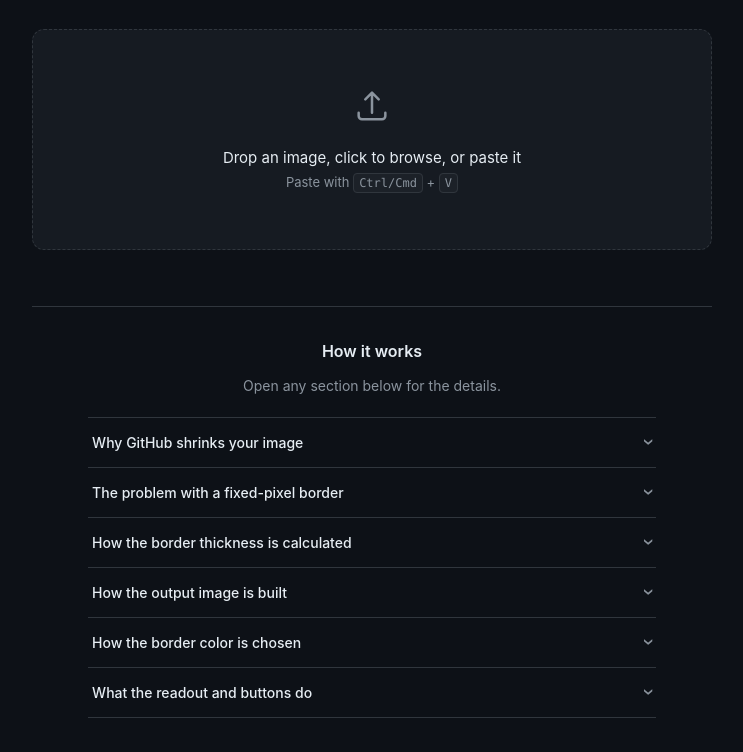
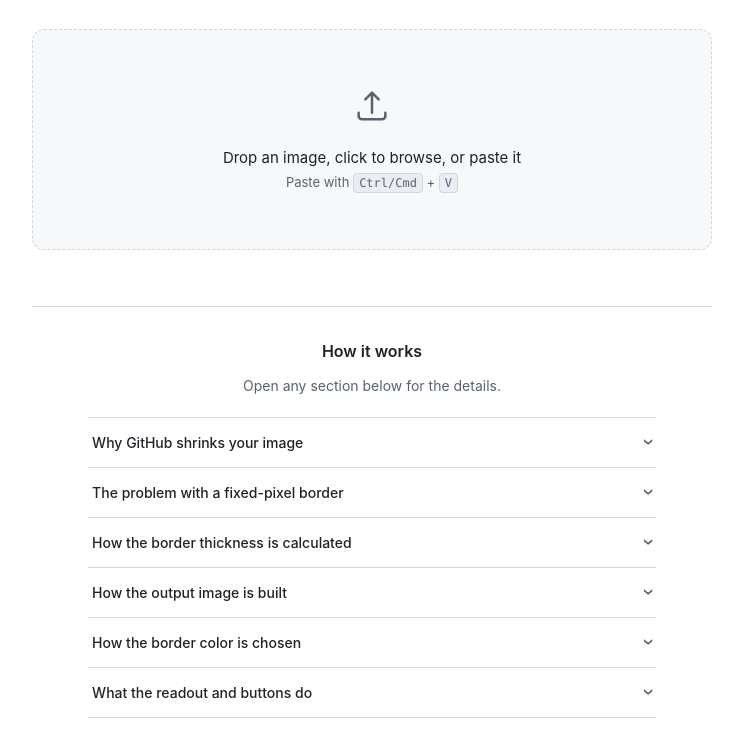
Before and after one commit to effessdev/readme-img-border, a plain HTML site: page index.html in a window 1280 px wide. Shown: the part 156-908 px from the top of the page, without its empty margins (268-1011 px from the left). Drawn offline with Linux system fonts and the light colour scheme.

Commit message:
style: add auto dark/light mode switching

```diff
--- a/index.html
+++ b/index.html
@@ -5,6 +5,21 @@
     <meta name="viewport" content="width=device-width, initial-scale=1" />
     <title>Border for GitHub READMEs</title>
     <style>
+      :root {
+        color-scheme: light dark;
+
+        --bg: #ffffff;
+        --surface: #f6f8fa;
+        --surface-2: #eaeef2;
+        --line: #d0d7de;
+        --text: #1f2328;
+        --text-dim: #59636e;
+        --accent: #1f883d;
+        --accent-hover: #1a7f37;
+        --accent-text: #ffffff;
+        --checker: #e1e5ea;
+      }
+      @media (prefers-color-scheme: dark) {
         :root {
           --bg: #0d1117;
           --surface: #161b22;
@@ -15,6 +30,8 @@
           --accent: #3fb950;
           --accent-hover: #56d364;
           --accent-text: #05280f;
+          --checker: #2a2f38;
+        }
       }
       * {
         box-sizing: border-box;
@@ -133,10 +150,10 @@
       }
       .checker {
         background-image:
-          linear-gradient(45deg, #2a2f38 25%, transparent 25%),
-          linear-gradient(-45deg, #2a2f38 25%, transparent 25%),
-          linear-gradient(45deg, transparent 75%, #2a2f38 75%),
-          linear-gradient(-45deg, transparent 75%, #2a2f38 75%);
+          linear-gradient(45deg, var(--checker) 25%, transparent 25%),
+          linear-gradient(-45deg, var(--checker) 25%, transparent 25%),
+          linear-gradient(45deg, transparent 75%, var(--checker) 75%),
+          linear-gradient(-45deg, transparent 75%, var(--checker) 75%);
         background-size: 16px 16px;
         background-position:
           0 0,
```
Lines whose indentation alone changed are shown as unchanged.
